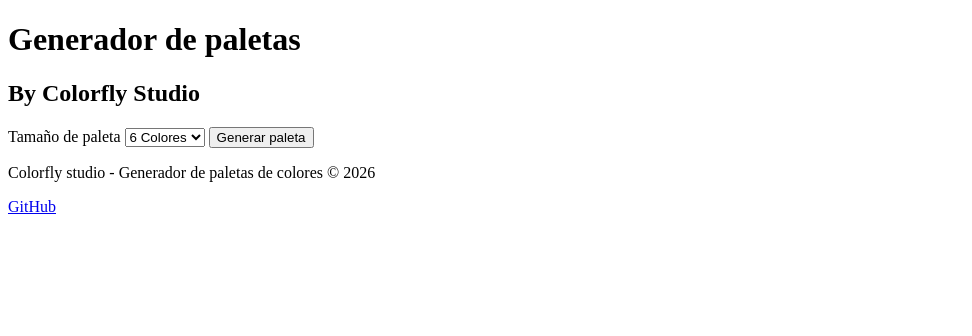
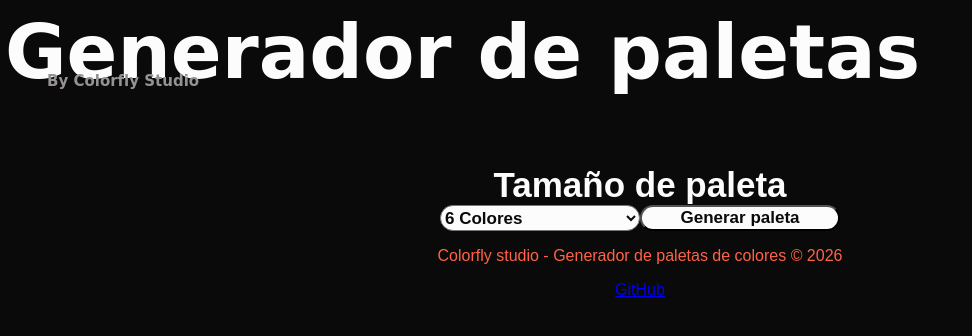
Before and after one commit to jmgc9601-pixel/Colors-Palette-by-Colorfly-Studio-M1-project-, a plain HTML site: page INDEX_PALETA.html in a window 1280 px wide. Shown: the whole page, without its empty margins (0-972 px from the left). Drawn offline with Linux system fonts and the light colour scheme; a web font is replaced by a local one.

Commit message:
style update and sync with html

```diff
--- a/ASSETS_PALETA/CSS/STYLE_PALETA.css
+++ b/ASSETS_PALETA/CSS/STYLE_PALETA.css
@@ -0,0 +1,64 @@
+body{
+    background-color: hsl(0, 0%, 4%);
+    font-family: sans-serif;
+    text-align: center;
+}
+
+header{
+    text-align: start;
+}
+
+h1{
+    color: hsl(0, 14%, 99%);
+    margin: 1px;
+    margin-left: -3px;
+    font-family: "The Nautigal", cursive;
+    font-weight: 700;
+    font-style: normal;
+    font-size: 75px;
+}
+
+h2{
+    font-family: cursive;
+    color: hsl(0, 2%, 58%);
+    margin-top: -25px;
+    margin-left: 39px;
+    font-size: 15px;
+}
+
+section{
+    margin-top: 75px;
+    font-size: 35px;
+    color: hsl(0, 14%, 99%);
+    display: grid;
+    grid-template-columns: 1fr 1fr;
+    font-weight: bold;
+}
+
+section label {
+    grid-column: span 2;
+}
+
+section select {
+    justify-self: end;
+}
+
+section button {
+    justify-self: start;
+}
+
+section select,
+section button {
+    width: 200px;
+    border-radius: 20px;
+    cursor: pointer;
+    font-size: 17px;
+    font-weight: bold;
+    background-color: hsl(0, 14%, 99%);
+    color: hsl(0, 0%, 4%);
+}
+
+
+footer{
+    color: tomato;
+}
--- a/INDEX_PALETA.html
+++ b/INDEX_PALETA.html
@@ -5,6 +5,9 @@
       <meta name="viewport" content="width=device-width, initial-scale=1.0">
       <meta name="author" content="Juan Garcia Cohorte webft78">
       <title>Colorfly studio-Paleta de colores</title>
+      <link rel="preconnect" href="https://fonts.googleapis.com">
+      <link rel="preconnect" href="https://fonts.gstatic.com" crossorigin>
+      <link href="https://fonts.googleapis.com/css2?family=The+Nautigal:wght@400;700&display=swap" rel="stylesheet">
       <link rel="stylesheet" href="ASSETS_PALETA/CSS/STYLE_PALETA.css">
     </head>
     <body>
```
